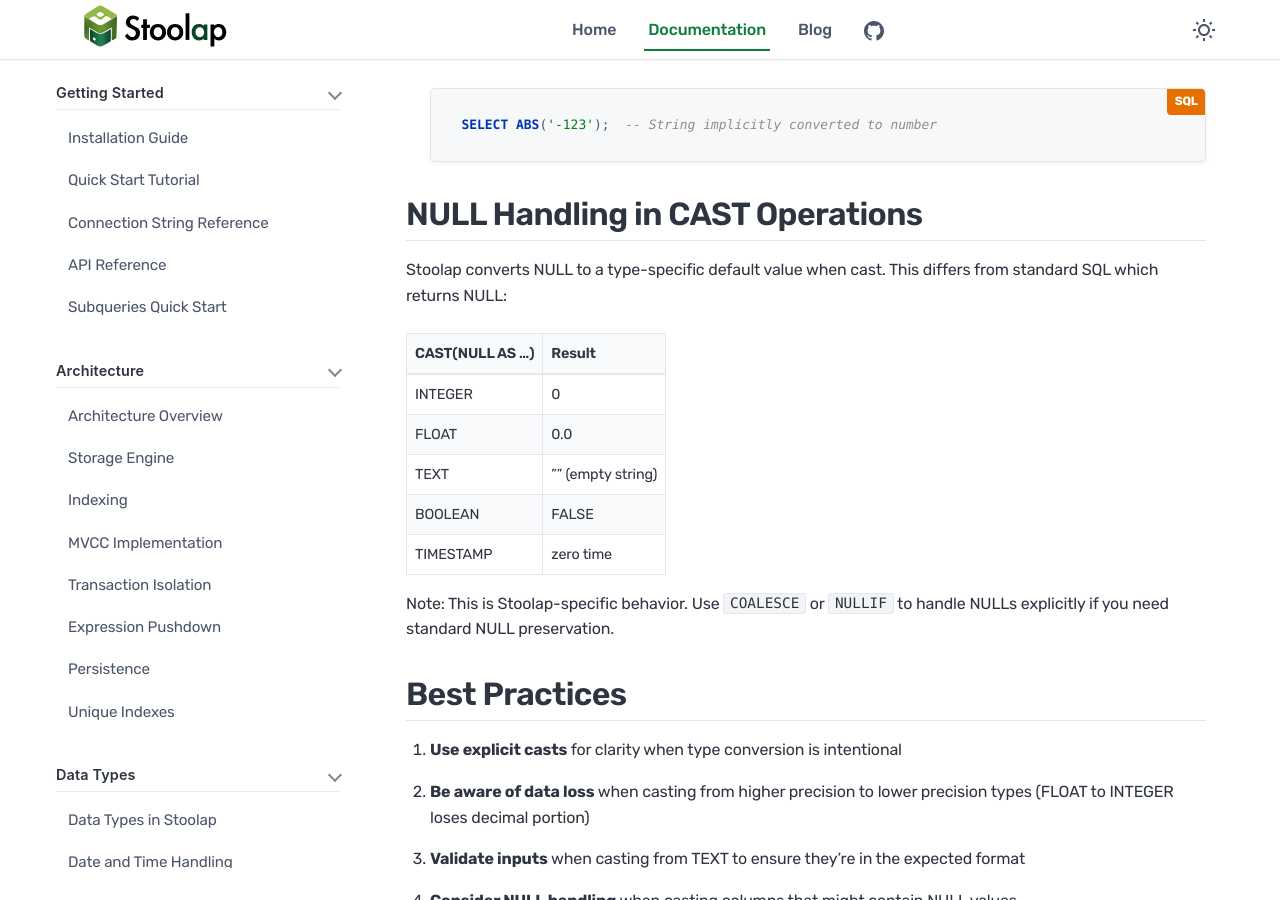
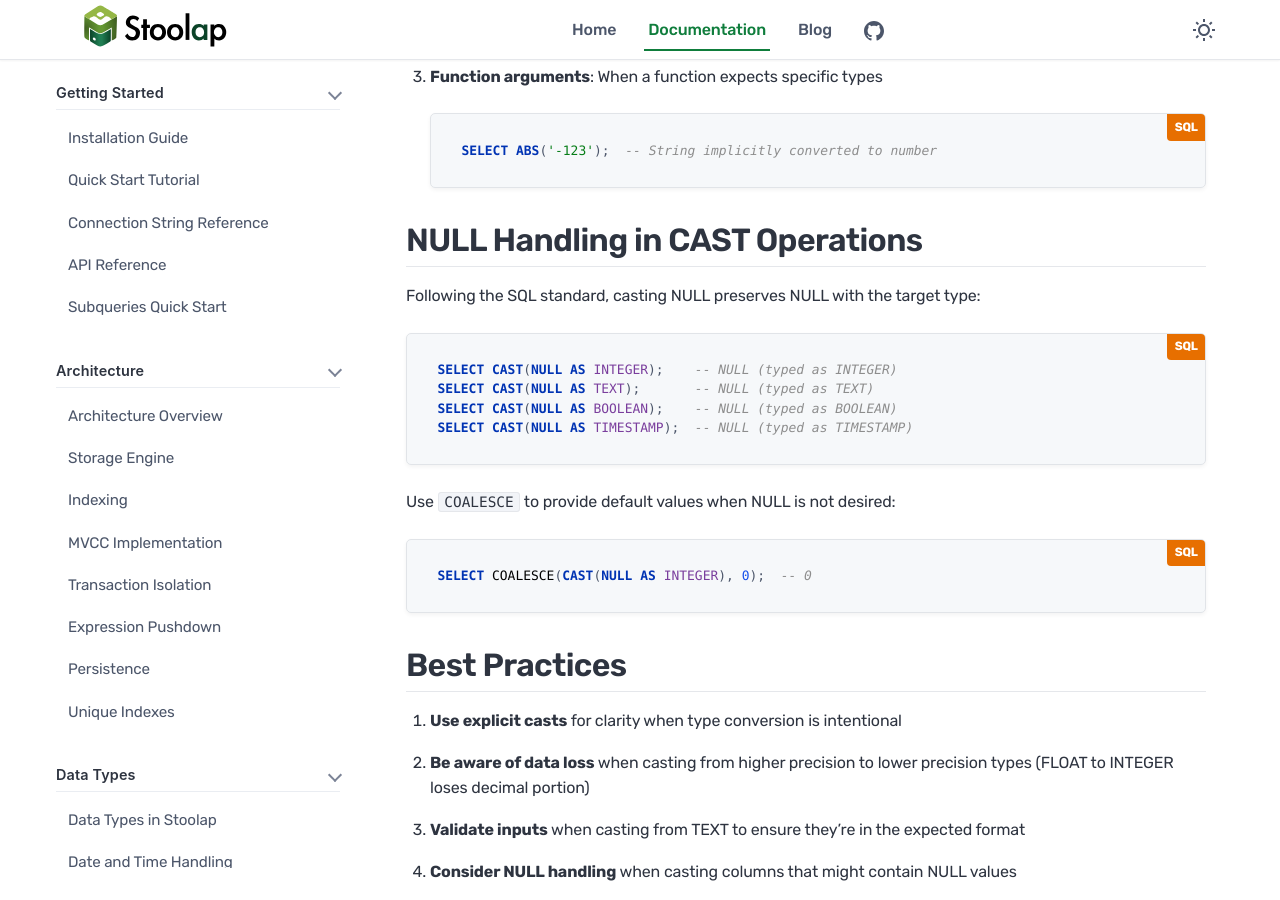
Before and after one commit to stoolap/stoolap, a Jekyll site: the page built from docs/_docs/sql-features/cast-operations.md, in a window 1280 px wide and 900 px high, scrolled down 5001 px. Built offline with Jekyll 4.4.1, drawn with Linux system fonts in a browser that asks for light colours; some of the changed text lies outside the part shown.

Commit message:
feat: RELEASE SAVEPOINT, SHOW CREATE TABLE FK output, and doc fixes
- Implement RELEASE SAVEPOINT (parser, AST, executor)
- Include FOREIGN KEY constraints in SHOW CREATE TABLE output
- Fix CAST(NULL) docs: returns typed NULL, not type defaults
- Add EXTRACT fields: MILLISECOND, MICROSECOND, ISODOW, EPOCH
- Fix parallel-execution Hash Join threshold 5K→10K
- Fix query-optimizer pk_lookup_cost 0.1→1.0
- Document TRUNCATE non-rollbackable behavior and FK blocking
- Fix CLAUDE.md ExprFiltered→Filtered in execution flow diagram

````diff
--- a/docs/_docs/sql-features/cast-operations.md
+++ b/docs/_docs/sql-features/cast-operations.md
@@ -116,11 +116,11 @@ SELECT CAST(NULL AS BOOLEAN);                  -- Returns FALSE
 
 ### To INTEGER
 
-- **From FLOAT**: Truncates decimal portion (123.45 → 123)
+- **From FLOAT**: Truncates decimal portion (123.45 → 123). Returns error for NaN, Infinity, or values outside i64 range
 - **From TEXT**: Parses numeric string ("123" → 123), non-numeric strings become 0
 - **From BOOLEAN**: TRUE → 1, FALSE → 0
 - **From TIMESTAMP**: Converts to Unix timestamp (seconds since epoch)
-- **From NULL**: Returns 0
+- **From NULL**: Returns NULL (typed as INTEGER)
 
 ### To FLOAT
 
@@ -128,7 +128,7 @@ SELECT CAST(NULL AS BOOLEAN);                  -- Returns FALSE
 - **From TEXT**: Parses numeric string ("123.45" → 123.45), non-numeric strings become 0.0
 - **From BOOLEAN**: TRUE → 1.0, FALSE → 0.0
 - **From TIMESTAMP**: Converts to Unix timestamp with fractional seconds
-- **From NULL**: Returns 0.0
+- **From NULL**: Returns NULL (typed as FLOAT)
 
 ### To TEXT
 
@@ -136,7 +136,7 @@ SELECT CAST(NULL AS BOOLEAN);                  -- Returns FALSE
 - **From FLOAT**: String representation (123.45 → "123.45")
 - **From BOOLEAN**: "true" or "false"
 - **From TIMESTAMP**: ISO 8601 format ("2023-05-15T14:30:00Z")
-- **From NULL**: Returns empty string ("")
+- **From NULL**: Returns NULL (typed as TEXT)
 
 ### To BOOLEAN
 
@@ -144,14 +144,14 @@ SELECT CAST(NULL AS BOOLEAN);                  -- Returns FALSE
 - **From FLOAT**: 0.0 → FALSE, non-zero → TRUE
 - **From TEXT**: "true", "t", "yes", "y", "1" → TRUE (case-insensitive)
                 "false", "f", "no", "n", "0", "" → FALSE (case-insensitive)
-- **From NULL**: Returns FALSE
+- **From NULL**: Returns NULL (typed as BOOLEAN)
 
 ### To TIMESTAMP
 
 - **From INTEGER**: Interpreted as Unix timestamp
 - **From FLOAT**: Interpreted as Unix timestamp with fractional seconds
 - **From TEXT**: Parses date/time string in various formats
-- **From NULL**: Returns zero time value
+- **From NULL**: Returns NULL (typed as TIMESTAMP)
 
 ### To JSON
 
@@ -179,17 +179,20 @@ Stoolap performs implicit type conversion in these contexts:
 
 ## NULL Handling in CAST Operations
 
-Stoolap converts NULL to a type-specific default value when cast. This differs from standard SQL which returns NULL:
+Following the SQL standard, casting NULL preserves NULL with the target type:
 
-| CAST(NULL AS ...) | Result |
-|-------------------|--------|
-| INTEGER | 0 |
-| FLOAT | 0.0 |
-| TEXT | "" (empty string) |
-| BOOLEAN | FALSE |
-| TIMESTAMP | zero time |
+```sql
+SELECT CAST(NULL AS INTEGER);    -- NULL (typed as INTEGER)
+SELECT CAST(NULL AS TEXT);       -- NULL (typed as TEXT)
+SELECT CAST(NULL AS BOOLEAN);    -- NULL (typed as BOOLEAN)
+SELECT CAST(NULL AS TIMESTAMP);  -- NULL (typed as TIMESTAMP)
+```
 
-Note: This is Stoolap-specific behavior. Use `COALESCE` or `NULLIF` to handle NULLs explicitly if you need standard NULL preservation.
+Use `COALESCE` to provide default values when NULL is not desired:
+
+```sql
+SELECT COALESCE(CAST(NULL AS INTEGER), 0);  -- 0
+```
 
 ## Best Practices
 
````
Also changed, not shown: docs/_docs/data-types/date-and-time.md (+4 -0 lines), docs/_docs/performance/parallel-execution.md (+1 -1 lines), docs/_docs/performance/query-optimizer.md (+1 -1 lines), docs/_docs/sql-commands/show-commands.md (+1 -1 lines), docs/_docs/sql-commands/sql-commands.md (+5 -1 lines), 5 other files.
